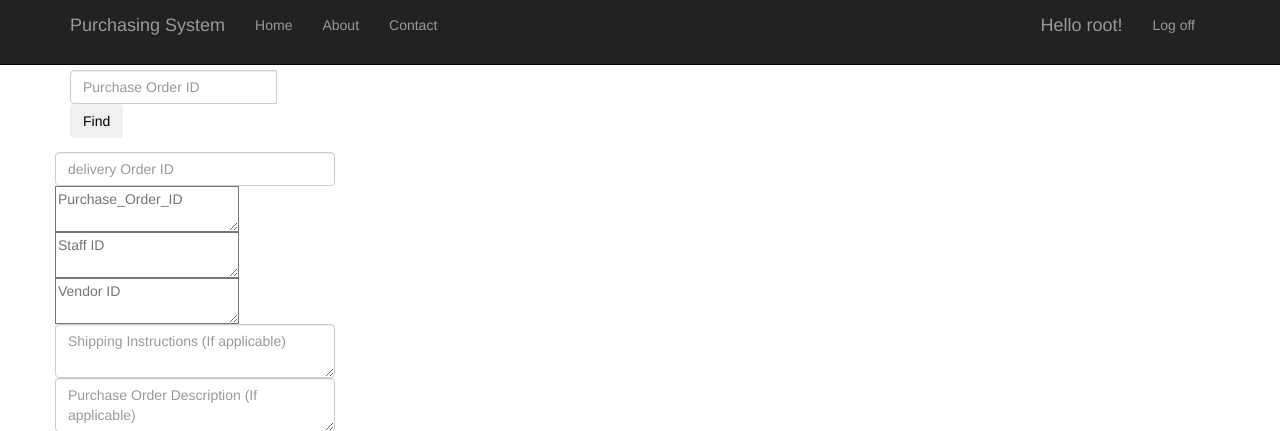
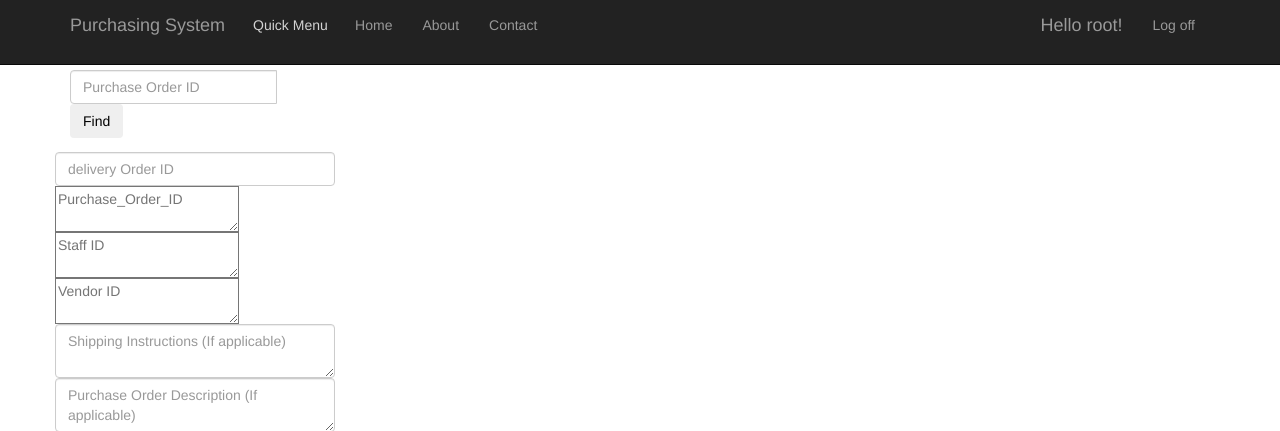
Before and after one commit to 1141228704/Group-6-Purchasing-System, a Django app: page /deliveryorderform in a window 1280 px wide. Shown: the top 431 px of the page. Run offline with Django 3.2, Linux system fonts and the light colour scheme; a user stored in the database is signed in; some libraries are stand-ins or nearby versions.

Commit message:
Changed the drop-down menu to display only after user has logged in

```diff
--- a/Purchasing System/app/templates/app/layout.html
+++ b/Purchasing System/app/templates/app/layout.html
@@ -23,6 +23,64 @@
             </div>
             <div class="navbar-collapse collapse">
                 <ul class="nav navbar-nav">
+                    {% if user.is_authenticated %}
+                    <li>
+                        <div class="btn-group dropright">
+                            <button class="btn btn-secondary dropdown-toggle" type="button" id="dropdownMenuButton" data-toggle="dropdown" aria-haspopup="true" aria-expanded="false" style="width: 100px; height: 50px; background-color: inherit; color: lightgray;">
+                                Quick Menu
+                            </button>
+                            <div class="dropdown-menu" aria-labelledby="dropdownMenuButton">
+                                <form class="margintop" action='purchaserequisitionform' method='GET'>
+                                    <button type="submit" class="btn btn-info" style="width: 100%;">Create Purchase Requisition</button><br />
+                                </form>
+
+                                <form class="margintop" action='purchaserequisitionhistory' method='GET'>
+                                    <button type="submit" class="btn btn-outline-info waves-effect" style="width: 100%;">View Purchase Requisition</button><br />
+                                </form>
+
+                                <form class="margintop" action='requestforquotationform' method='GET'>
+                                    <button type="submit" class="btn btn-info" style="width: 100%;">Create Request For Quotation</button><br />
+                                </form>
+
+                                <form class="margintop" action='requestforquotationhistory' method='GET'>
+                                    <button type="submit" class="btn btn-outline-info waves-effect" style="width: 100%;">View Request For Quotation</button><br />
+                                </form>
+
+                                <form class="margintop" action='quotationform' method='GET'>
+                                    <button type="submit" class="btn btn-info" style="width: 100%;">Record Quotation</button><br />
+                                </form>
+
+                                <form class="margintop" action='quotationhistory' method='GET'>
+                                    <button type="submit" class="btn btn-outline-info waves-effect" style="width: 100%;">View Quotation</button><br />
+                                </form>
+
+                                <form class="margintop" action='purchaseorderform' method='GET'>
+                                    <button type="submit" class="btn btn-info" style="width: 100%;">Issue Purchase Order</button><br />
+                                </form>
+
+                                <form class="margintop" action='purchaseorderhistory' method='GET'>
+                                    <button type="submit" class="btn btn-outline-info waves-effect" style="width: 100%;">View Purchase Order</button><br />
+                                </form>
+
+                                <form class="margintop" action='deliveryorderform' method='GET'>
+                                    <button type="submit" class="btn btn-info" style="width: 100%;">Record Delivery Order</button><br />
+                                </form>
+
+                                <form class="margintop" action='deliveryorderhistory' method='GET'>
+                                    <button type="submit" class="btn btn-outline-info waves-effect" style="width: 100%;">View Delivery Order</button><br />
+                                </form>
+
+                                <form class="margintop" action='invoiceform' method='GET'>
+                                    <button type="submit" class="btn btn-info" style="width: 100%;">Record Invoice</button><br />
+                                </form>
+
+                                <form class="margintop" action='invoicehistory' method='GET'>
+                                    <button type="submit" class="btn btn-outline-info waves-effect" style="width: 100%;">Invoice History</button><br />
+                                </form>
+                            </div>
+                        </div>
+                    </li>
+                    {% endif %}
                     <li><a href="{% url 'home' %}">Home</a></li>
                     <li><a href="{% url 'about' %}">About</a></li>
                     <li><a href="{% url 'contact' %}">Contact</a></li>
@@ -33,8 +91,8 @@
     </div>
 
     <div class="container body-content">
-{% block content %}{% endblock %}
-        <hr/>
+        {% block content %}{% endblock %}
+        <hr />
         <footer>
             <p>&copy; {{ year }} - My Django Application</p>
         </footer>
@@ -43,7 +101,7 @@
     <script src="{% static 'app/scripts/jquery-1.10.2.js' %}"></script>
     <script src="{% static 'app/scripts/bootstrap.js' %}"></script>
     <script src="{% static 'app/scripts/respond.js' %}"></script>
-{% block scripts %}{% endblock %}
+    {% block scripts %}{% endblock %}
 
 </body>
 </html>
```
